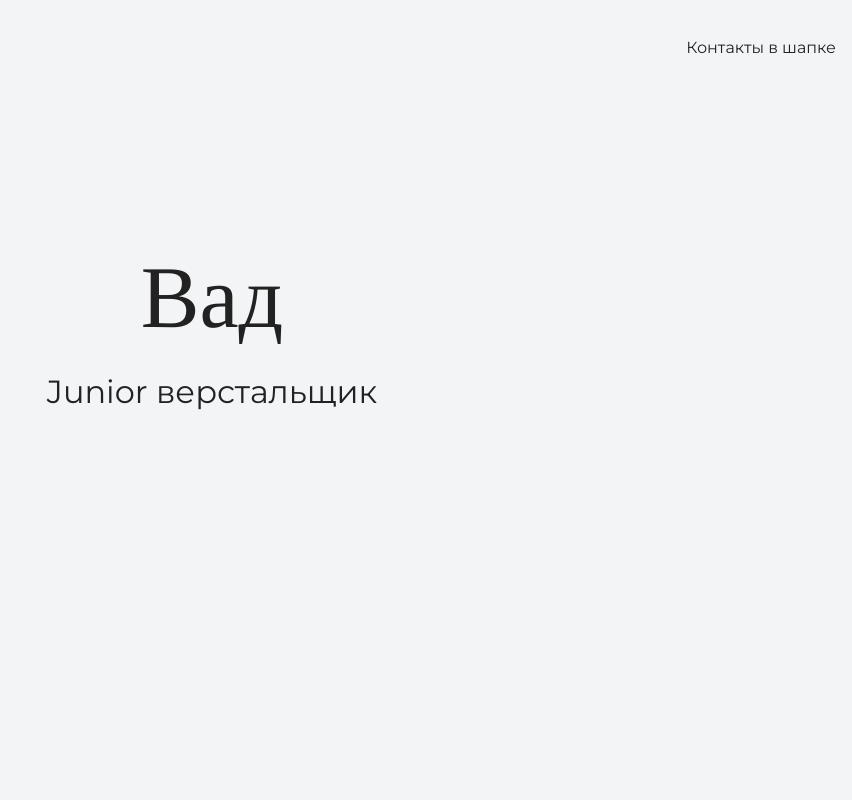
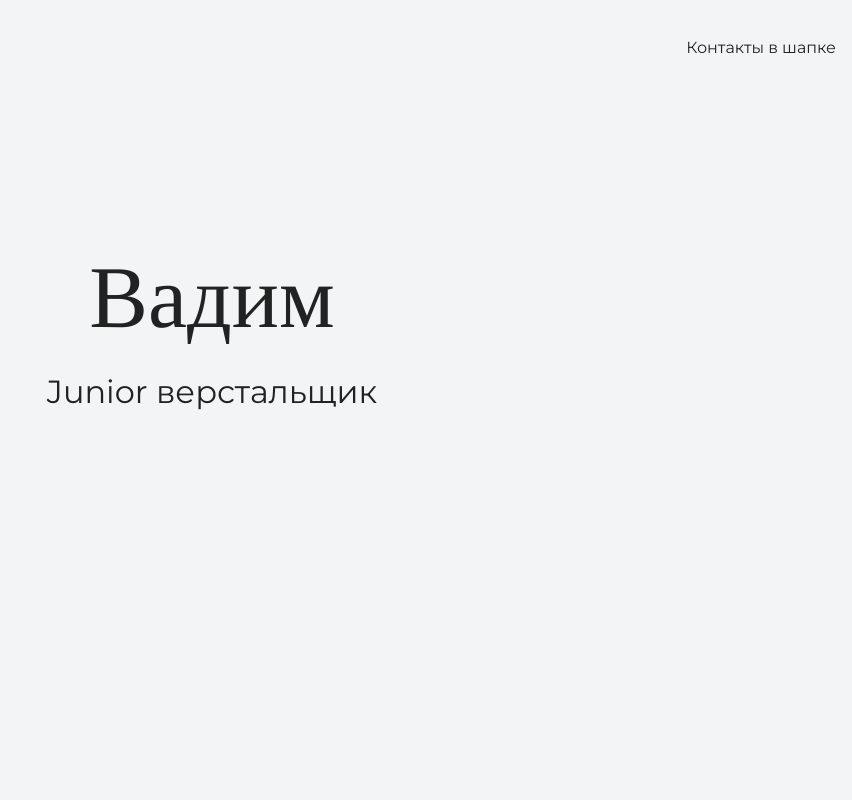
Before and after one commit to Rihommer/darkduck, a plain HTML site: page index.html in a window 1280 px wide. Shown: the top 800 px of the page, without its empty margins (428-1280 px from the left). Drawn offline with nearby package versions, Linux system fonts and the light colour scheme.

Commit message:
Update index.html

```diff
--- a/index.html
+++ b/index.html
@@ -16,7 +16,7 @@
 
     <section class="hero-image">
         <div class="container">
-          <h1 class="heading">Вад</h1>
+          <h1 class="heading">Вадим</h1>
           <p>Junior верстальщик</p>
         </div>
     </section>
```
